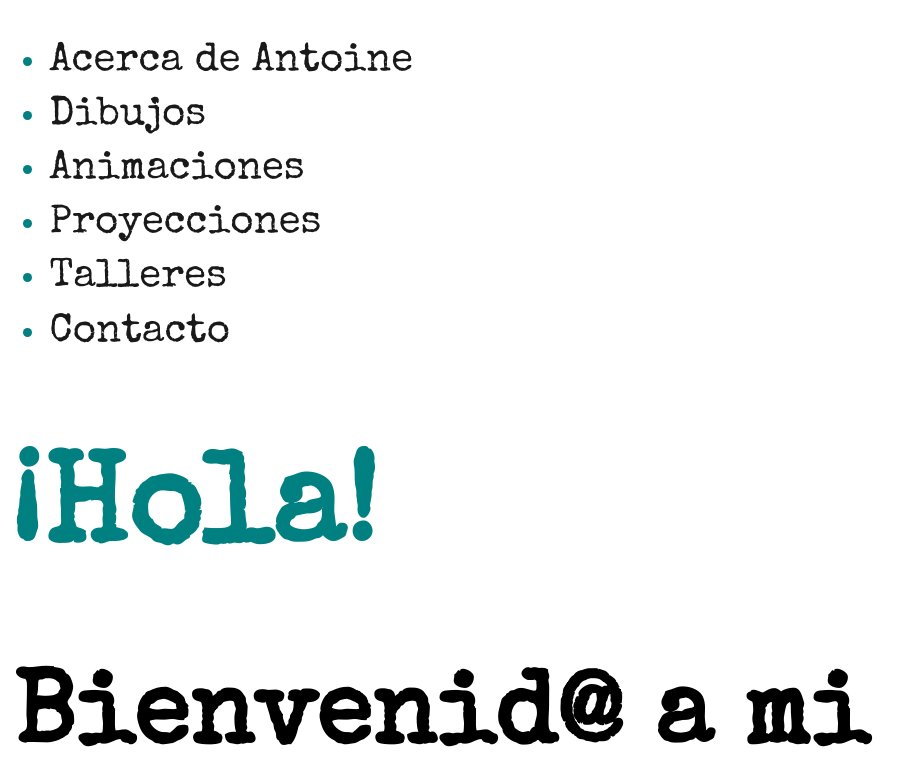
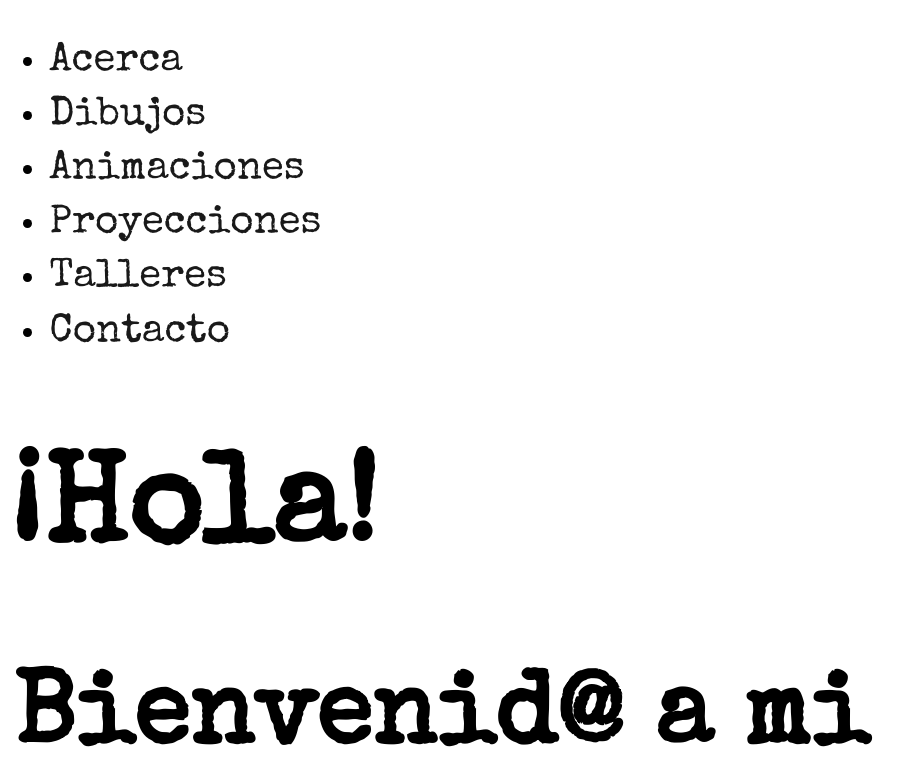
Before and after one commit to patraldo/02-com-patraldo-antoine, a SvelteKit app: page / in a window 1280 px wide. Shown: the top 764 px of the page, without its empty margins (0-919 px from the left). Built offline with nearby package versions, Linux system fonts and the light colour scheme; a web font is replaced by a local one.

Commit message:
minor css changes

```diff
--- a/src/routes/+layout.svelte
+++ b/src/routes/+layout.svelte
@@ -24,12 +24,12 @@
 /* this style tag will be inserted as-is */
 div {
 	/* this will apply to all `<div>` elements in the DOM */
-color: teal;
+color: black;
 }
 </style>
 <ul>
 <li>
-<a href="/">Acerca de Antoine</a>
+<a href="/">Acerca</a>
 </li>
 <li>
 <a href="/dibujos">Dibujos</a>
```
Also changed, not shown: 1 other file (tests, documents, lock files or other folders).
